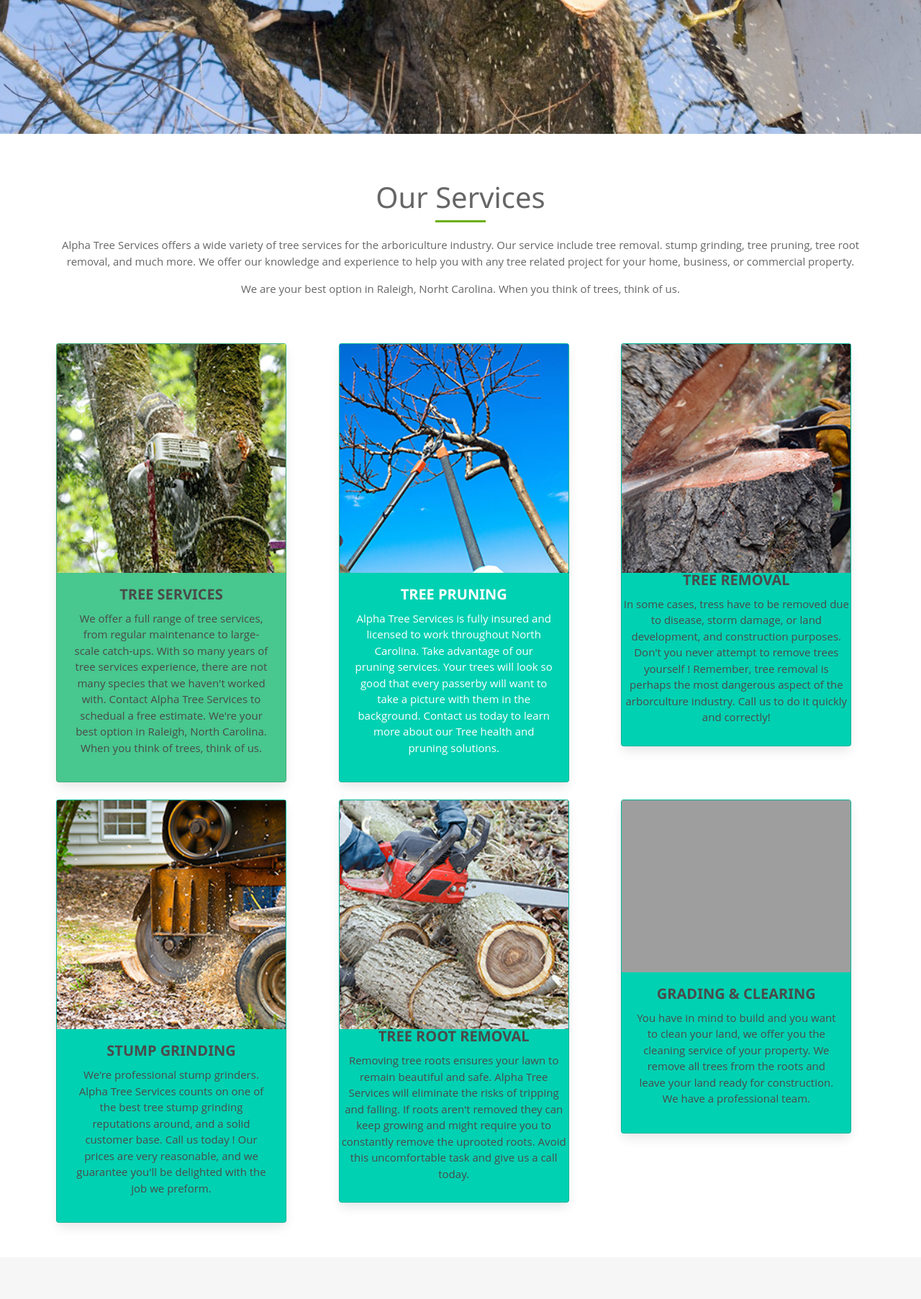
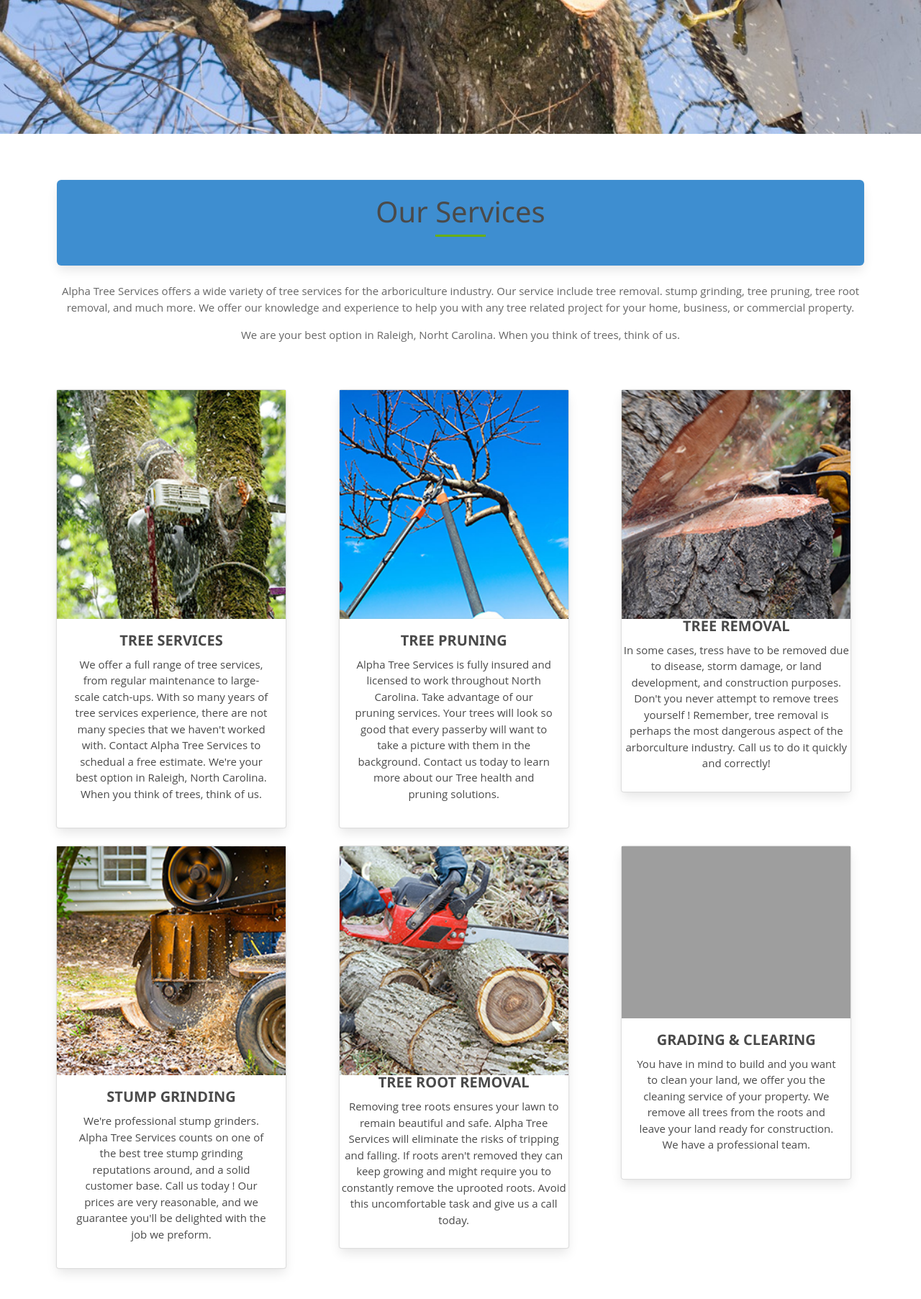
Before and after one commit to efmarcial/Alpha-Tree-Service.github.io, a PHP site: page / in a window 1280 px wide. Shown: the part 703-2508 px from the top of the page at 72% size. Run offline with PHP 8.4, Linux system fonts and the light colour scheme; some libraries are stand-ins or nearby versions; grey boxes are pictures that could not be loaded.

Commit message:
just playing around

```diff
--- a/css/main.css
+++ b/css/main.css
@@ -19,3 +19,15 @@ body, html {
     background-repeat: no-repeat;
     background-size: cover;
 }
+
+.parallax2 {
+    /* The image used */
+    background-image: url('img/background2.jpg');
+
+    height: 100%;
+
+    background-attachment: fixed;
+    background-position: center;
+    background-repeat: no-repeat;
+    background-size: cover;
+}
--- a/index.html
+++ b/index.html
@@ -92,8 +92,10 @@
 		<div class="container-fluid">
 			<div class="container">
 				<div class="text-center">
-					<h1>Our Services</h1>
-					<hr>
+					<div class="box has-background-info">
+						<h1>Our Services</h1>
+						<hr>
+					</div>
 					<p>Alpha Tree Services offers a wide variety of tree services for the
 						arboriculture industry. Our service include tree removal. stump grinding,
 						tree pruning, tree root removal, and much more. We offer our knowledge and
@@ -101,6 +103,7 @@
 						or commercial property.
 					</p>
 					<p>We are your best option in Raleigh, Norht Carolina. When you think of trees, think of us.</p>
+
 				</div>
 			</div>
 		</div>
@@ -111,7 +114,7 @@
 			<div class="columns">
 				<div class="column">
 					<div class="container">
-						<div class="card has-background-success" style="width: 20rem;">
+						<div class="card " style="width: 20rem;">
 							<img src="img/about/service1.jpg" alt="Alpha Tree Services">
 							<div class="card-body">
 								<h5 class="card-title">Tree Services</h5>
@@ -128,9 +131,9 @@
 				</div>
 				<div class="column">
 					<div class="container">
-						<div class="card has-background-primary" style="width: 20rem;">
+						<div class="card" style="width: 20rem;">
 							<img src="img/about/service2.jpg" alt="Alpha Tree Service">
-							<div class="card-body has-text-white">
+							<div class="card-body">
 								<h5 class="card-title">Tree Pruning</h5>
 								<p>Alpha Tree Services is fully insured and licensed to work throughout North Carolina. Take
 									advantage of our pruning services. Your trees will look so good that every passerby will want
@@ -146,7 +149,7 @@
 
 				<div class="column">
 					<div class="container text-center">
-						<div class="card has-background-primary" style="width: 20rem;">
+						<div class="card" style="width: 20rem;">
 							<img src="img/about/service3.jpg" alt="Alpha Tree Service">
 							<div class="card-title">
 								<h5 class="card-title">Tree Removal</h5>
@@ -165,7 +168,7 @@
 			<div class="columns">
 				<div class="column">
 					<div class="container">
-						<div class="card has-background-primary" style="width: 20rem;">
+						<div class="card" style="width: 20rem;">
 							<img src="img/about/service4.jpg" alt="Alpha Tree Service">
 							<div class="card-body">
 								<h5 class="card-title">Stump Grinding</h5>
@@ -181,7 +184,7 @@
 				</div>
 				<div class="column">
 					<div class="container">
-						<div class="card has-background-primary" style="width: 20rem;">
+						<div class="card" style="width: 20rem;">
 							<img src="img/about/service5.jpg" alt="Alpha Tree Services">
 							<div class="card-title">
 								<h5 class="card-title">Tree Root Removal</h5>
@@ -197,7 +200,7 @@
 				</div>
 				<div class="column">
 					<div class="container">
-						<div class="card has-background-primary" style="width:20rem">
+						<div class="card" style="width:20rem">
 							<img src="img/about/service6.jpg" alt="Alpha Tree Services">
 							<div class="card-body">
 								<h5 class="card-title">Grading & Clearing</h5>
```
Also changed, not shown: css/img/background2.jpg (added), css/img/background2.png (deleted).
